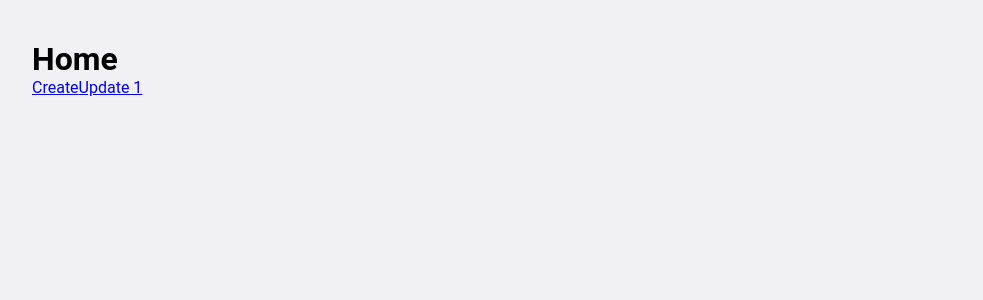
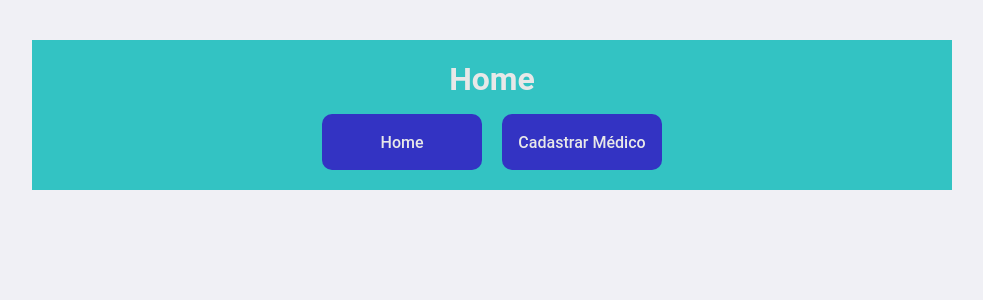
Before and after one commit to NelsonCarvalhoJr/doctor-crud-gcb, a React (Create React App) app in the folder frontend/: page / in a window 1280 px wide. Shown: the top 300 px of the page, without its empty margins (148-1131 px from the left). Built offline with nearby package versions, Linux system fonts and the light colour scheme.

Commit message:
Added Header Component

```diff
--- a/frontend/package.json
+++ b/frontend/package.json
@@ -10,6 +10,7 @@
     "@types/node": "^12.0.0",
     "@types/react": "^17.0.0",
     "@types/react-dom": "^17.0.0",
+    "polished": "^4.1.0",
     "react": "^17.0.1",
     "react-dom": "^17.0.1",
     "react-router-dom": "^5.2.0",
--- a/frontend/src/pages/CreateDoctor/index.tsx
+++ b/frontend/src/pages/CreateDoctor/index.tsx
@@ -1,11 +1,7 @@
 import React from 'react';
-import { Example } from './styles';
 
-const CreateDoctor: React.FC = () => (
-  <>
-    <h1>CreateDoctor</h1>
-    <Example>test</Example>
-  </>
-);
+import Header from '../componets/Header';
+
+const CreateDoctor: React.FC = () => <Header title="Cadastrar Médico" />;
 
 export default CreateDoctor;
--- a/frontend/src/pages/CreateDoctor/styles.ts
+++ /dev/null
@@ -1,6 +0,0 @@
-import styled from 'styled-components';
-
-export const Example = styled.p`
-  font-size: 48px;
-  color: #3a3a3a;
-`;
--- a/frontend/src/pages/Home/index.tsx
+++ b/frontend/src/pages/Home/index.tsx
@@ -1,12 +1,7 @@
 import React from 'react';
-import { Link } from 'react-router-dom';
 
-const Home: React.FC = () => (
-  <>
-    <h1>Home</h1>
-    <Link to="create">Create</Link>
-    <Link to="update/1">Update 1</Link>
-  </>
-);
+import Header from '../componets/Header';
+
+const Home: React.FC = () => <Header title="Home" />;
 
 export default Home;
--- a/frontend/src/pages/UpdateDoctor/index.tsx
+++ b/frontend/src/pages/UpdateDoctor/index.tsx
@@ -1,5 +1,7 @@
 import React from 'react';
 
-const UpdateDoctor: React.FC = () => <h1>UpdateDoctor</h1>;
+import Header from '../componets/Header';
+
+const UpdateDoctor: React.FC = () => <Header title="Atualizar Médico" />;
 
 export default UpdateDoctor;
--- /dev/null
+++ b/frontend/src/pages/componets/Header/index.tsx
@@ -0,0 +1,30 @@
+import React from 'react';
+import { Link } from 'react-router-dom';
+
+import {
+  HeaderContainer,
+  HeaderText,
+  HeaderLinkContainer,
+  HeaderLinkButton,
+} from './styles';
+
+interface IHeaderProps {
+  title: string;
+}
+
+const CreateDoctor: React.FC<IHeaderProps> = ({ title }) => (
+  <HeaderContainer>
+    <HeaderText>{title}</HeaderText>
+
+    <HeaderLinkContainer>
+      <Link to="/">
+        <HeaderLinkButton>Home</HeaderLinkButton>
+      </Link>
+      <Link to="create">
+        <HeaderLinkButton>Cadastrar Médico</HeaderLinkButton>
+      </Link>
+    </HeaderLinkContainer>
+  </HeaderContainer>
+);
+
+export default CreateDoctor;
--- /dev/null
+++ b/frontend/src/pages/componets/Header/styles.ts
@@ -0,0 +1,41 @@
+import styled from 'styled-components';
+import { shade } from 'polished';
+
+export const HeaderContainer = styled.div`
+  width: 100%;
+  height: 150px;
+  background-color: #33c3c3;
+  display: flex;
+  flex-direction: column;
+  align-items: center;
+`;
+
+export const HeaderText = styled.h1`
+  padding: 20px 0 0;
+  size: 48px;
+  color: #e8e8e8;
+`;
+
+export const HeaderLinkContainer = styled.div`
+  width: 340px;
+  display: flex;
+  flex-direction: row;
+  align-items: center;
+  justify-content: space-between;
+`;
+
+export const HeaderLinkButton = styled.button`
+  background: #3333c3;
+  width: 160px;
+  height: 56px;
+  border-radius: 10px;
+  border: 0;
+  padding: 0 16px;
+  color: #e8e8e8;
+  font-weight: 500;
+  margin-top: 16px;
+  transition: background-color 0.2s;
+  &:hover {
+    background: ${shade(0.2, '#3333c3')};
+  }
+`;
```
Also changed, not shown: frontend/.eslintrc.json, 1 other file (tests, documents, lock files or other folders).
